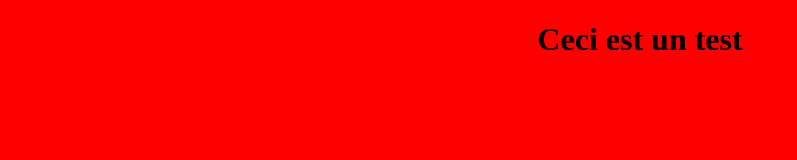
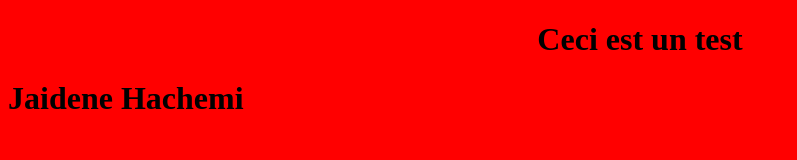
Before and after one commit to hechmi10/newProjectEsprim, a plain HTML site: page index.html in a window 1280 px wide. Shown: the whole page, without its empty margins (0-797 px from the left). Drawn offline with Linux system fonts and the light colour scheme.

Commit message:
Update index.html

```diff
--- a/index.html
+++ b/index.html
@@ -8,5 +8,6 @@
 </head>
 <body>
     <center><h1>Ceci est un test</h1></center>
+    <h1>Jaidene Hachemi</h1>
 </body>
 </html>
```
